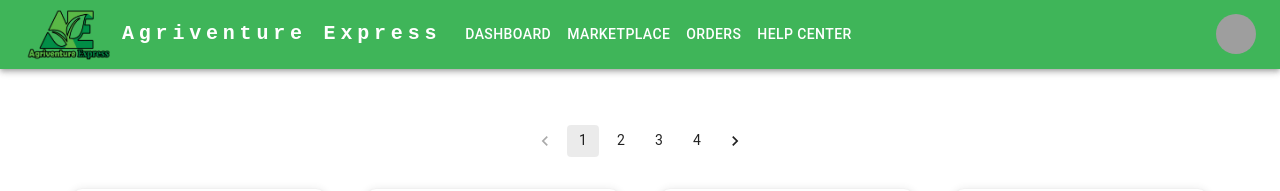
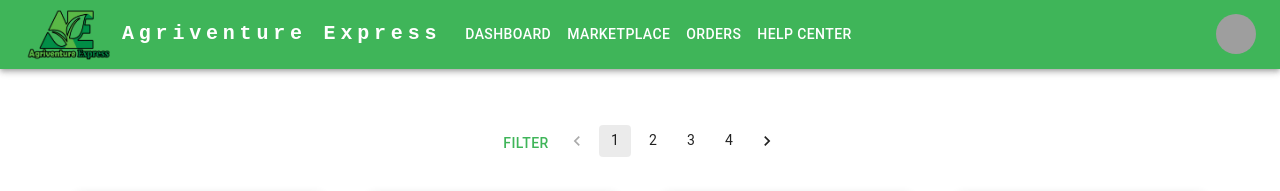
Before and after one commit to Async-Devs/agriventure-express-web-frontend, a React (Create React App) app: page /marketplace in a window 1280 px wide. Shown: the top 191 px of the page. Built offline with nearby package versions, Linux system fonts and the light colour scheme; grey boxes are pictures that could not be loaded.

Commit message:
Update marketplace.jsx

```diff
--- a/src/pages/marketplace/marketplace.jsx
+++ b/src/pages/marketplace/marketplace.jsx
@@ -1,8 +1,9 @@
 import React, {useState} from "react";
-import { Grid} from "@mui/material";
+import {Button, Grid} from "@mui/material";
 import MarketplaceCard from "./marketplaceCard";
 import CustomPagination from "../../components/pagination/pagination";
 import {paginate} from "../../util/paginate";
+
 
 const itemArray = [
 	{
@@ -300,6 +301,9 @@ function Marketplace(){
 
 	return(
 		<Grid container justifyContent={"center"} p={5}>
+			<Grid item >
+				<Button>Filter</Button>
+			</Grid>
 			<Grid item>
 				<CustomPagination itemsCount={itemArray.length} currentPage={currentPage} pageSize={pageSize} onPageChange={handlePageChange}/>
 			</Grid>
```
